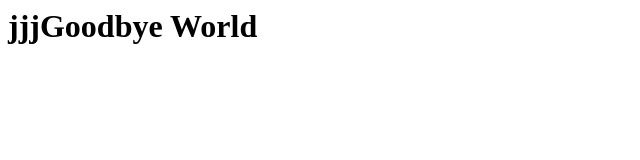
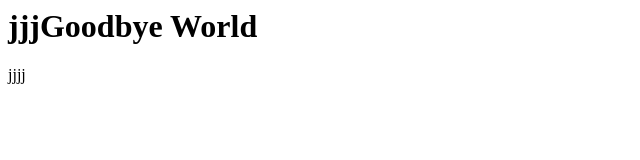
Before and after one commit to JWHennessey/git_tutorial, a plain HTML site: page index.html in a window 1280 px wide. Shown: the full height of the page, 0-640 px from the left. Drawn offline with Linux system fonts and the light colour scheme.

Commit message:
Fixed bug

```diff
--- a/index.html
+++ b/index.html
@@ -1 +1,3 @@
 <h1>jjjGoodbye World</h1>
+
+<p>jjjj</p>
```
